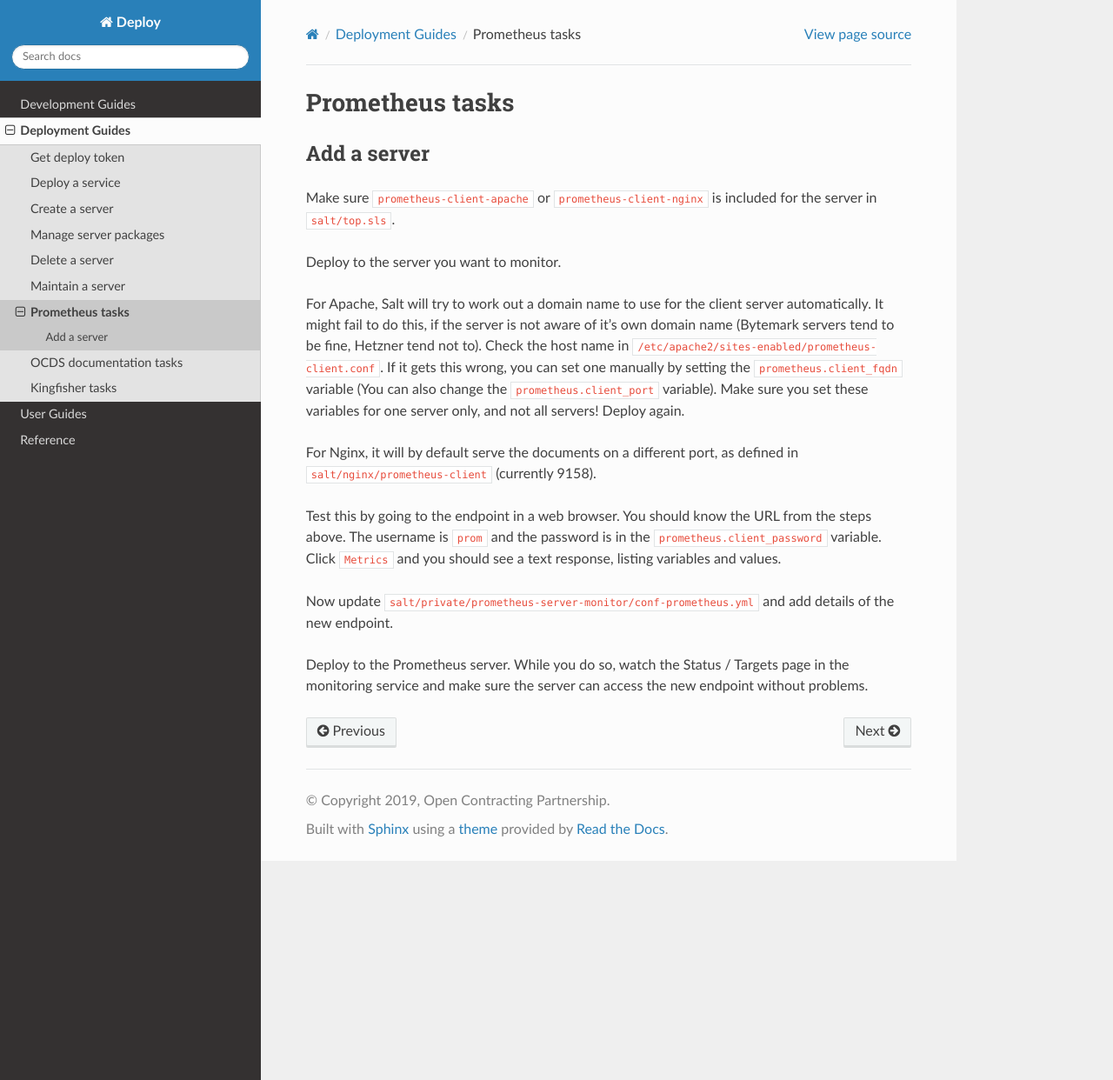
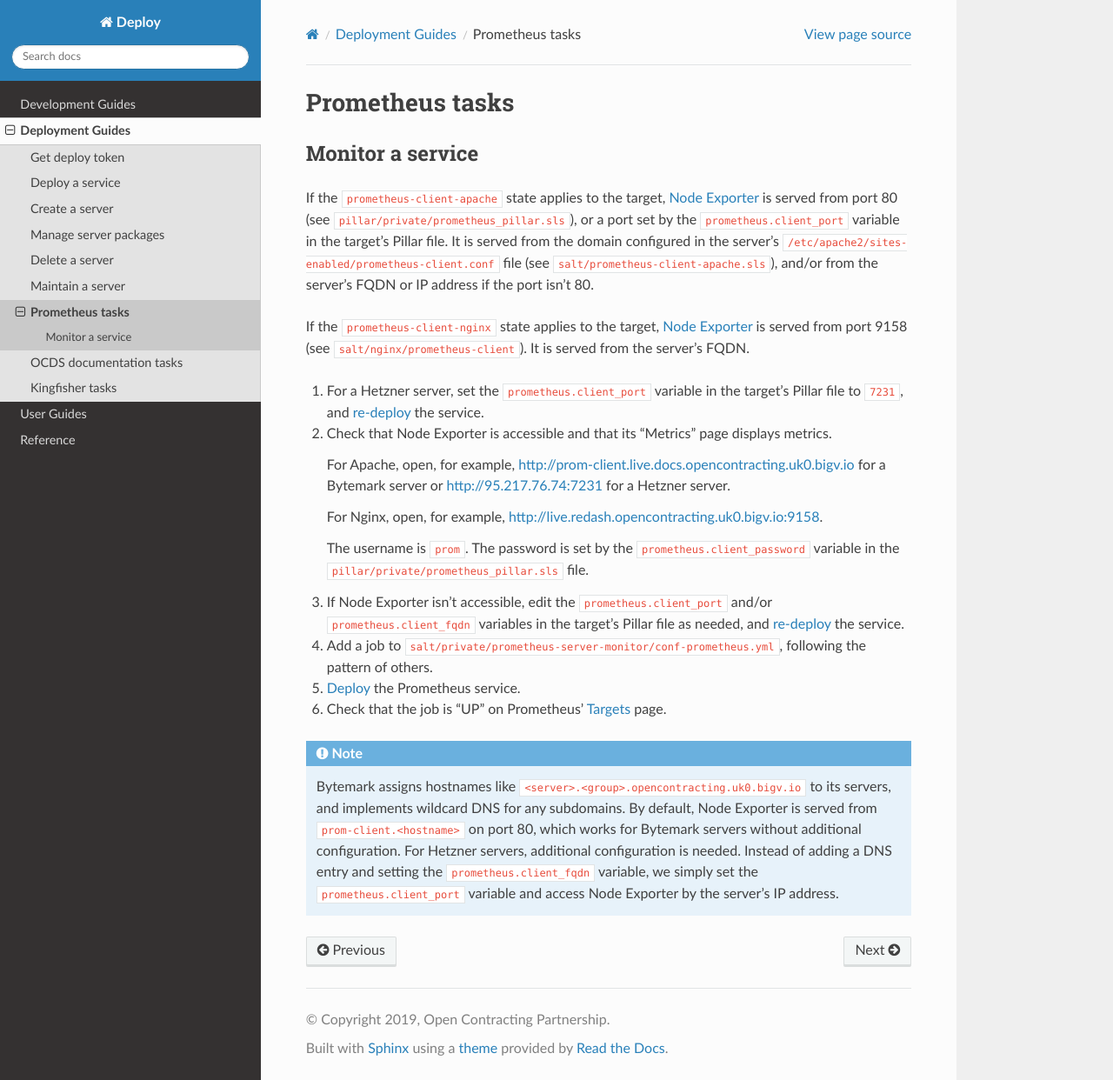
Before and after one commit to open-contracting/deploy, a Sphinx documentation site: the page built from docs/deploy/prometheus.rst, in a window 1280 px wide and 1242 px high. Shown: the whole window at 87% size. Built offline with Sphinx 7.4.7 and the Read the Docs theme 2.0.0, drawn with Linux system fonts in a browser that asks for light colours.

Commit message:
Copy-edit deploy/prometheus.rst
- Correct an explanation about Hetzner
- Don't repeat steps from create_server.rst
- Give example URLs

```diff
--- a/docs/deploy/prometheus.rst
+++ b/docs/deploy/prometheus.rst
@@ -1,19 +1,31 @@
 Prometheus tasks
 ================
 
-Add a server
-------------
+Monitor a service
+-----------------
 
-Make sure ``prometheus-client-apache`` or ``prometheus-client-nginx`` is included for the server in ``salt/top.sls``.
+If the ``prometheus-client-apache`` state applies to the target, `Node Exporter <https://github.com/prometheus/node_exporter>`__ is served from port 80 (see ``pillar/private/prometheus_pillar.sls``), or a port set by the ``prometheus.client_port`` variable in the target's Pillar file. It is served from the domain configured in the server's ``/etc/apache2/sites-enabled/prometheus-client.conf`` file (see ``salt/prometheus-client-apache.sls``), and/or from the server's FQDN or IP address if the port isn't 80.
 
-Deploy to the server you want to monitor.
+If the ``prometheus-client-nginx`` state applies to the target, `Node Exporter <https://github.com/prometheus/node_exporter>`__ is served from port 9158 (see ``salt/nginx/prometheus-client``). It is served from the server's FQDN.
 
-For Apache, Salt will try to work out a domain name to use for the client server automatically. It might fail to do this, if the server is not aware of it's own domain name (Bytemark servers tend to be fine, Hetzner tend not to). Check the host name in ``/etc/apache2/sites-enabled/prometheus-client.conf``. If it gets this wrong, you can set one manually by setting the ``prometheus.client_fqdn`` variable (You can also change the ``prometheus.client_port`` variable). Make sure you set these variables for one server only, and not all servers! Deploy again.
+#. For a Hetzner server, set the ``prometheus.client_port`` variable in the target's Pillar file to ``7231``, and :doc:`re-deploy<deploy>` the service.
 
-For Nginx, it will by default serve the documents on a different port, as defined in ``salt/nginx/prometheus-client`` (currently 9158).
+#. Check that Node Exporter is accessible and that its "Metrics" page displays metrics.
 
-Test this by going to the endpoint in a web browser. You should know the URL from the steps above. The username is ``prom`` and the password is in the ``prometheus.client_password`` variable. Click ``Metrics`` and you should see a text response, listing variables and values.
+   For Apache, open, for example, http://prom-client.live.docs.opencontracting.uk0.bigv.io for a Bytemark server or http://95.217.76.74:7231 for a Hetzner server.
 
-Now update ``salt/private/prometheus-server-monitor/conf-prometheus.yml`` and add details of the new endpoint.
+   For Nginx, open, for example, http://live.redash.opencontracting.uk0.bigv.io:9158.
 
-Deploy to the Prometheus server. While you do so, watch the Status / Targets page in the monitoring service and make sure the server can access the new endpoint without problems.
+   The username is ``prom``. The password is set by the ``prometheus.client_password`` variable in the ``pillar/private/prometheus_pillar.sls`` file.
+
+#. If Node Exporter isn't accessible, edit the ``prometheus.client_port`` and/or ``prometheus.client_fqdn`` variables in the target's Pillar file as needed, and :doc:`re-deploy<deploy>` the service.
+
+#. Add a job to ``salt/private/prometheus-server-monitor/conf-prometheus.yml``, following the pattern of others.
+
+#. :doc:`Deploy<deploy>` the Prometheus service.
+
+#. Check that the job is "UP" on Prometheus' `Targets <https://monitor.prometheus.open-contracting.org/targets>`__ page.
+
+.. note::
+
+   Bytemark assigns hostnames like ``<server>.<group>.opencontracting.uk0.bigv.io`` to its servers, and implements wildcard DNS for any subdomains. By default, Node Exporter is served from ``prom-client.<hostname>`` on port 80, which works for Bytemark servers without additional configuration. For Hetzner servers, additional configuration is needed. Instead of adding a DNS entry and setting the ``prometheus.client_fqdn`` variable, we simply set the ``prometheus.client_port`` variable and access Node Exporter by the server's IP address.
```
